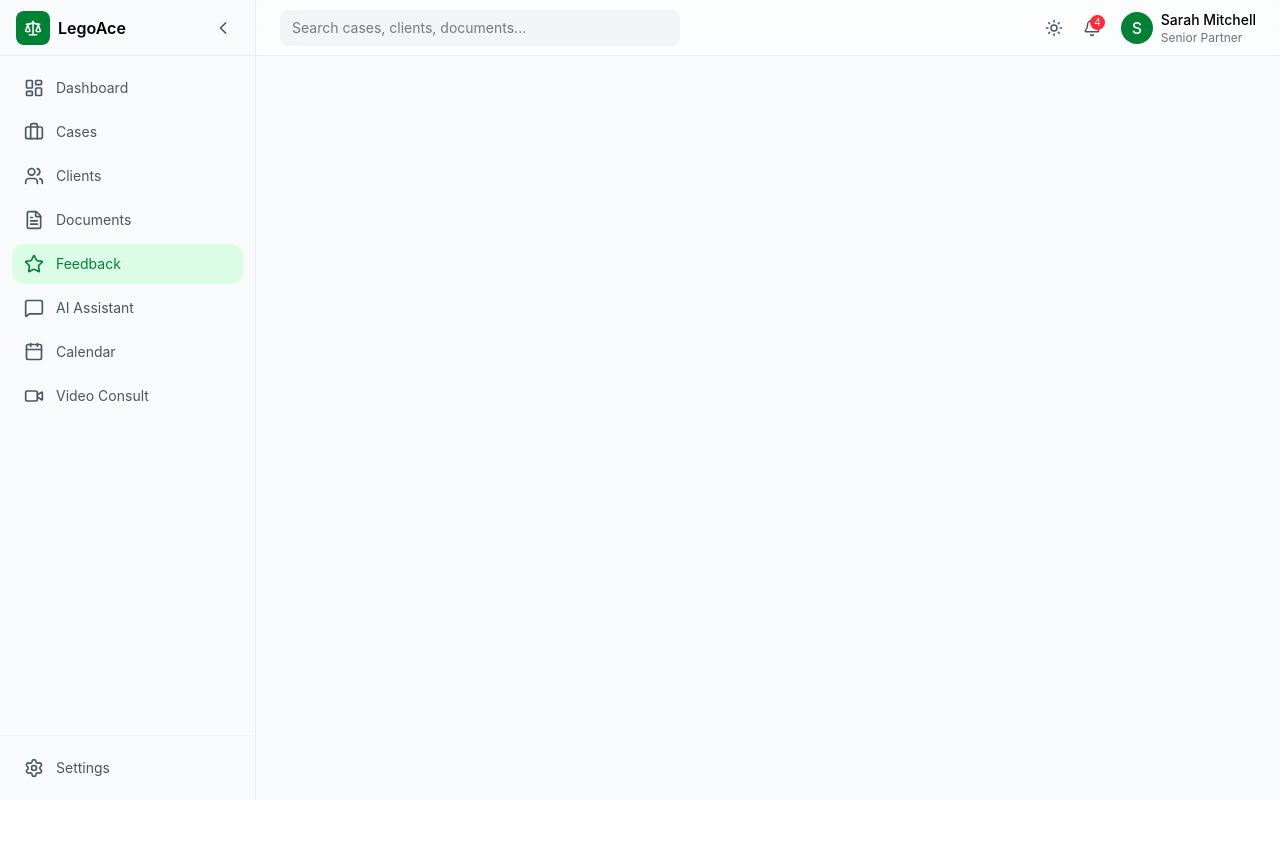
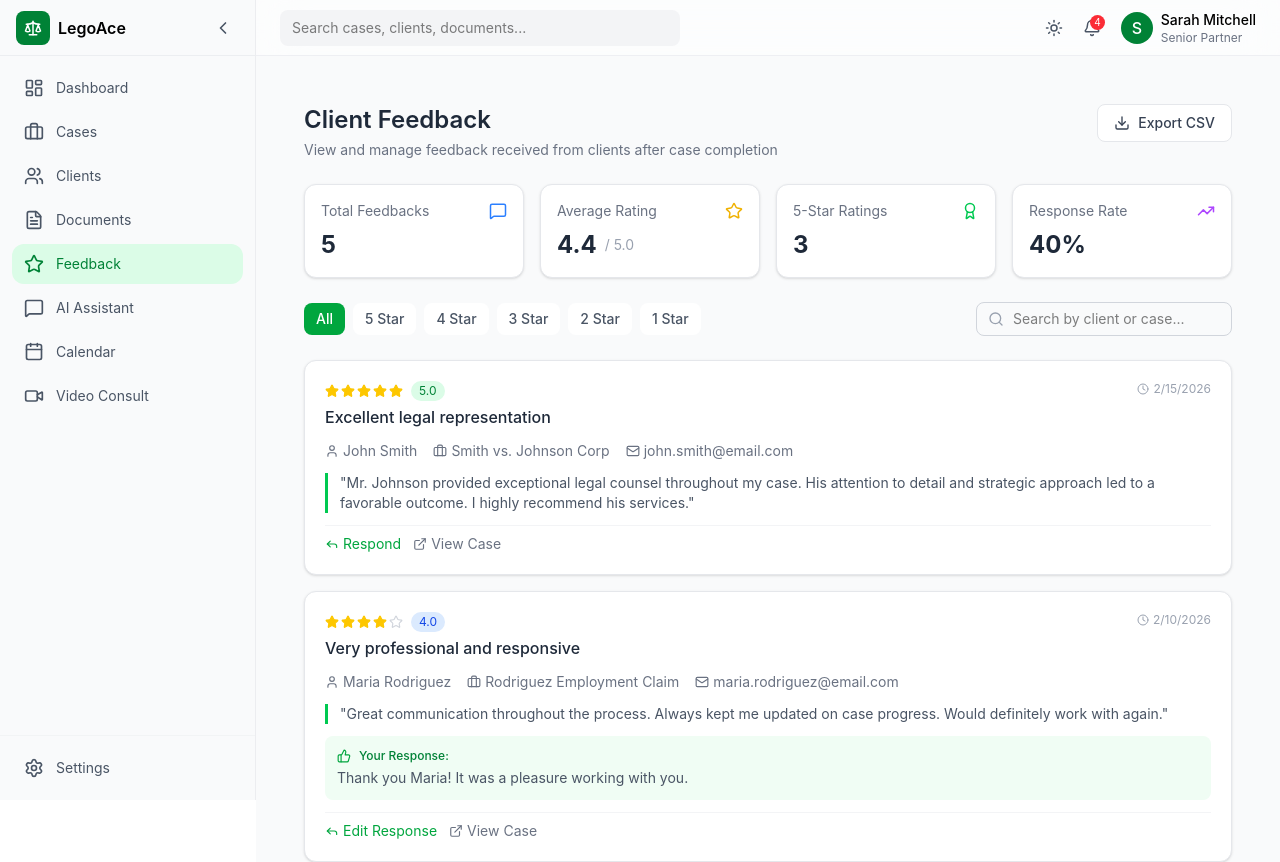
Before and after one commit to PankajKorkalai/LegoAce-Smart_Case_Management_System_For_Individual_Lawyers, a React (Vite) app in the folder frontend/: page /feedback in a window 1280 px wide. Shown: the top 862 px of the page. Before the commit the page ends 800 px from the top, so only its background shows below. Built offline with nearby package versions, Linux system fonts and the light colour scheme.

Commit message:
FeedBack Page Ready

```diff
--- a/frontend/src/pages/Feedback.jsx
+++ b/frontend/src/pages/Feedback.jsx
@@ -278,7 +278,7 @@ export default function FeedbackPage() {
             </div>
 
             {/* RATING DISTRIBUTION */}
-            <div className="bg-white rounded-xl border border-gray-200 shadow-sm p-5">
+            {/*<div className="bg-white rounded-xl border border-gray-200 shadow-sm p-5">
                 <h3 className="text-sm font-medium text-gray-700 mb-3">Rating Distribution</h3>
                 <div className="space-y-2">
                     {[5, 4, 3, 2, 1].map((rating) => {
@@ -301,7 +301,7 @@ export default function FeedbackPage() {
                         );
                     })}
                 </div>
-            </div>
+            </div>*/}
 
             {/* FILTERS */}
             <div className="flex flex-wrap gap-3 items-center justify-between">
--- a/frontend/src/routes/AppRoutes.jsx
+++ b/frontend/src/routes/AppRoutes.jsx
@@ -14,6 +14,7 @@ import Settings from "../pages/Settings";
 // ❗ optional (only if file exists)
 import AI from "../pages/AI";
 import Profile from "../pages/Profile";
+import FeedbackPage from "../pages/Feedback";
 
 export default function AppRoutes() {
   return (
@@ -23,6 +24,7 @@ export default function AppRoutes() {
       <Route path="/cases" element={<Cases />} />
       <Route path="/clients" element={<Clients />} />
       <Route path="/documents" element={<Documents />} />
+      <Route path="/feedback" element={<FeedbackPage />} />
       <Route path="/calendar" element={<Calendar />} />
       <Route path="/video" element={<Video />} />
       <Route path="/settings" element={<Settings />} />
```
